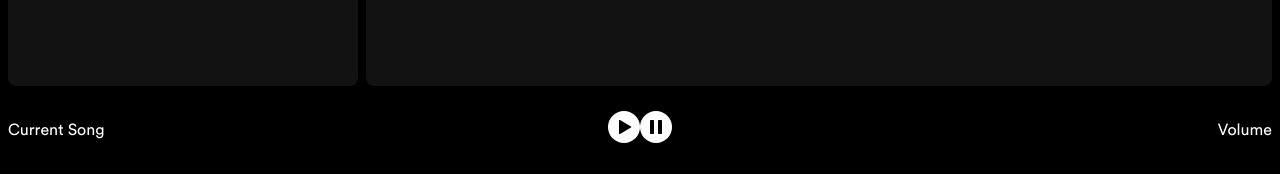
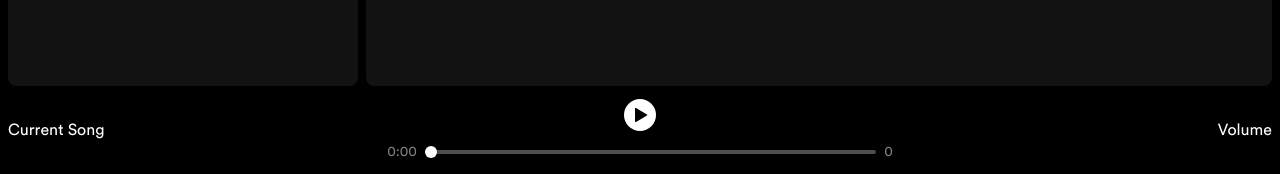
Before and after one commit to francisco-leiva/spotify-clone, an Astro site: page / in a window 1280 px wide. Shown: the part 626-800 px from the top of the page. Built offline with nearby package versions, Linux system fonts and the light colour scheme; Astro itself is replaced by a stand-in of ours.

Commit message:
Change folder name and add slider for song time

```diff
--- a/src/components/Player/Footer.astro
+++ b/src/components/Footer/Footer.astro
@@ -1,11 +1,11 @@
 ---
-import Player from './Player.jsx'
+import Player from './Player.tsx'
 ---
 
 <div class='h-full grid grid-cols-[30%_40%_30%] items-center'>
   <div>Current Song</div>
 
-  <Player />
+  <Player client:load />
 
   <div class='justify-self-end'>Volume</div>
 </div>
--- /dev/null
+++ b/src/components/Footer/Player.tsx
@@ -0,0 +1,64 @@
+import { useState } from 'react'
+import { Play } from '@/icons/Play'
+import { Pause } from '@/icons/Pause'
+
+export default function Player() {
+  const [value, setValue] = useState(0)
+  const [progress, setProgress] = useState(0)
+
+  const handleChange = (e: React.ChangeEvent<HTMLInputElement>) => {
+    const tempSliderValue = e.target.valueAsNumber
+    const max = Number(e.target.max)
+    const progressCalc = (tempSliderValue / max) * 100
+
+    setValue((prev) => tempSliderValue)
+    setProgress((prev) => progressCalc)
+  }
+
+  const inputBackgound = {
+    background: `linear-gradient(to right, #fff ${progress}%, rgba(255, 255, 255, 0.3) ${progress}%)`,
+  }
+
+  return (
+    <>
+      <div className='w-full h-full justify-self-center flex flex-col justify-center items-center gap-1'>
+        <div>
+          <button className='w-8 h-8 bg-white text-black rounded-full [&_svg]:mx-auto'>
+            <Play />
+          </button>
+        </div>
+
+        <div className='w-full flex items-center gap-2'>
+          <span className='text-sm opacity-50'>0:00</span>
+
+          <input
+            type='range'
+            name='range'
+            id='songTime'
+            className='flex-1 h-1 appearance-none outline-none rounded-full cursor-pointer'
+            value={value}
+            min={0}
+            max={240}
+            onChange={handleChange}
+            style={inputBackgound}
+          />
+
+          <span className='text-sm opacity-50'>{value}</span>
+        </div>
+      </div>
+
+      <style>{`
+        #songTime::-webkit-slider-thumb {
+          -webkit-appearance: none;
+          appearance: none;
+          width: 12px;
+          height: 12px;
+          border-radius: 50%;
+          background: #fff;
+          cursor: pointer;
+          box-shadow: 0 2px 4px 0 rgba(0,0,0,.5);
+        }
+      `}</style>
+    </>
+  )
+}
--- a/src/components/Player/Player.jsx
+++ /dev/null
@@ -1,16 +0,0 @@
-import { Play } from '@/icons/Play'
-import { Pause } from '@/icons/Pause'
-
-export default function Player() {
-  return (
-    <div className='justify-self-center'>
-      <button className='w-8 h-8 bg-white text-black rounded-full [&_svg]:mx-auto'>
-        <Play />
-      </button>
-
-      <button className='w-8 h-8 bg-white text-black rounded-full [&_svg]:mx-auto'>
-        <Pause />
-      </button>
-    </div>
-  )
-}
--- a/src/layouts/Layout.astro
+++ b/src/layouts/Layout.astro
@@ -1,6 +1,6 @@
 ---
 import Aside from '@/components/Aside/Aside.astro'
-import Footer from '@/components/Player/Footer.astro'
+import Footer from '@/components/Footer/Footer.astro'
 
 interface Props {
   title: string
```
